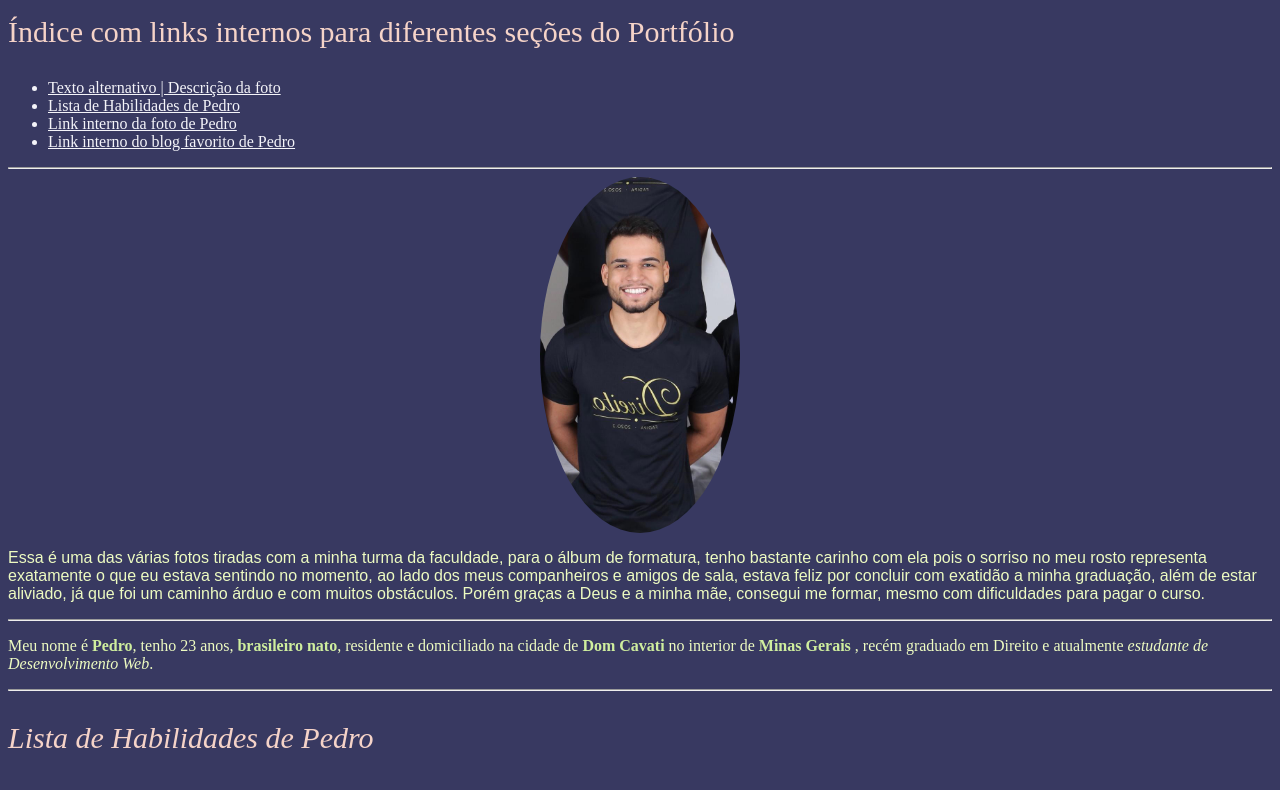
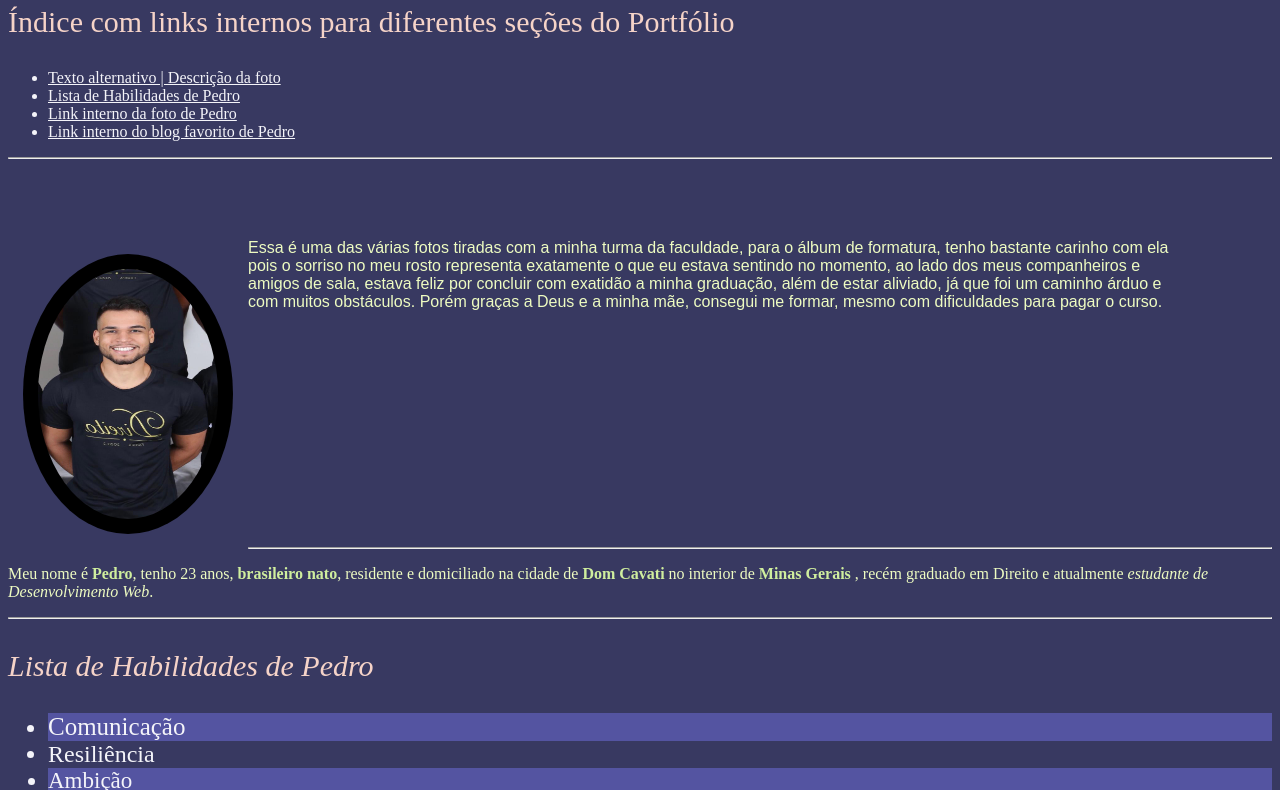
Before and after one commit to pedrodc1236/pedrodc1236.github.io, a plain HTML site: page index.html in a window 1280 px wide. Shown: the part 84-874 px from the top of the page. Drawn offline with Linux system fonts and the light colour scheme.

Commit message:
Portfolio css movendo

```diff
--- a/index.html
+++ b/index.html
@@ -1,26 +1,55 @@
 <!DOCTYPE html>
 <html lang="en">
   <head>
-    <meta charset="UTF-8">
+    <meta charset="UTF-8" />
     <title>Portfólio Web</title>
-    <link rel="stylesheet" href="style.css">
+    <link rel="stylesheet" href="style.css" />
   </head>
   <body>
     <h2 class="nome">Pedro Henrique Tavares Rocha</h2>
-    <p class="tamanho">Índice com links internos para diferentes seções do Portfólio</p>
+
+    <p class="tamanho">
+      Índice com links internos para diferentes seções do Portfólio
+    </p>
     <ul>
-        <li><a href="#texto">Texto alternativo | Descrição da foto</a> </li>
-        <li><a href="#lista">Lista de Habilidades de Pedro</a> </li>
-        <li><a href="#foto">Link interno da foto de Pedro</a> </li>
-        <li><a href="#blog">Link interno do blog favorito de Pedro</a> </li>
+      <li><a href="#texto">Texto alternativo | Descrição da foto</a></li>
+      <li><a href="#lista">Lista de Habilidades de Pedro</a></li>
+      <li><a href="#foto">Link interno da foto de Pedro</a></li>
+      <li><a href="#blog">Link interno do blog favorito de Pedro</a></li>
     </ul>
-    <hr>
-    <img id="fotoPedro" src="/Foto-Pedro.jpg" alt="Foto de Pedro sorrindo" width="200px">
-    <p id="texto">Essa é uma das várias fotos tiradas com a minha turma da faculdade, para o álbum de formatura, tenho bastante carinho com ela pois o sorriso no meu rosto representa exatamente o que eu estava sentindo no momento, ao lado dos meus companheiros e amigos de sala, estava feliz por concluir com exatidão a minha graduação, além de estar aliviado, já que foi um caminho árduo e com muitos obstáculos. Porém graças a Deus e a minha mãe, consegui me formar, mesmo com dificuldades para pagar o curso.  </p>
-    <hr>
-    <p id="outraCor">Meu nome é <strong>Pedro</strong>, tenho 23 anos, <strong>brasileiro nato</strong>, residente e domiciliado na cidade de <strong>Dom Cavati</strong> no interior de <strong>Minas Gerais</strong> , recém graduado em Direito e atualmente <em>estudante de Desenvolvimento Web</em>.</p>
-    <hr>
+    <hr />
+
+    <div class="image-container">
+        <img
+        id="fotoPedro"
+        src="/Foto-Pedro.jpg"
+        alt="Foto de Pedro sorrindo"
+        width="200px"
+        />
+        <div >
+            <p id="texto">
+            Essa é uma das várias fotos tiradas com a minha turma da faculdade, para o
+            álbum de formatura, tenho bastante carinho com ela pois o sorriso no meu
+            rosto representa exatamente o que eu estava sentindo no momento, ao lado
+            dos meus companheiros e amigos de sala, estava feliz por concluir com
+            exatidão a minha graduação, além de estar aliviado, já que foi um caminho
+            árduo e com muitos obstáculos. Porém graças a Deus e a minha mãe, consegui
+            me formar, mesmo com dificuldades para pagar o curso.
+        </p>
+        </div>
+    </div>
+
+    <hr />
+    <p id="outraCor">
+      Meu nome é <strong>Pedro</strong>, tenho 23 anos,
+      <strong>brasileiro nato</strong>, residente e domiciliado na cidade de
+      <strong>Dom Cavati</strong> no interior de <strong>Minas Gerais</strong> ,
+      recém graduado em Direito e atualmente
+      <em>estudante de Desenvolvimento Web</em>.
+    </p>
+    <hr />
     <p class="tamanho"><em>Lista de Habilidades de Pedro</em></p>
+    <div class="cores-pares">
         <ul id="lista">
         <li class="comunicação">Comunicação</li>
         <li class="resiliência">Resiliência</li>
@@ -28,18 +57,24 @@
         <li class="carisma">Carisma</li>
         <li class="aptidão">Aptidão</li>
         </ul>
+    </div>
     <p class="tamanho">Com foco em:</p>
     <ul>
       <li class="adaptabilidade">Adaptabilidade</li>
       <li class="integridade">Integridade</li>
     </ul>
-    <hr>
-    <p class="tamanho" id="foto">Link para interno da foto de Pedro: </p>
+    <hr />
+    <p class="tamanho" id="foto">Link para interno da foto de Pedro:</p>
     <a class="link" href="/Foto-Pedro.jpg">Foto de Pedro</a>
-    <br> <br>
-    <hr>
-    <p class="tamanho" id="blog">Esse é um <strong>blog</strong> que leio des dos meus 12 anos de idade, e que me divertido muito a cada página passada:<br><br>
-    <a  class="link" href="https://www.leninja.com.br/"target="_Blank">LeNinja Blog</a> </p>
-
+    <br />
+    <br />
+    <hr />
+    <p class="tamanho" id="blog">
+      Esse é um <strong>blog</strong> que leio des dos meus 12 anos de idade, e
+      que me divertido muito a cada página passada:<br /><br />
+      <a class="link" href="https://www.leninja.com.br/" target="_Blank"
+        >LeNinja Blog</a
+      >
+    </p>
   </body>
 </html>
--- a/style.css
+++ b/style.css
@@ -5,6 +5,10 @@ h2 {
 #texto {
     color: #edfbc1;
     font-family: Arial, Helvetica, sans-serif;
+    margin: 80px;
+    ;
+
+
 }
 
 body {
@@ -63,10 +67,23 @@ strong {
     font-size: 30px;
 }
 .nome {
-    font-size: 35px;
+    text-align: center;
 }
 #fotoPedro {
-    margin: 0 auto;
-    display: block;
+    padding: 15px;
     border-radius: 200%;
+    background-color: black;
+    float: left;
+    height: 250px;
+    width: 180px;
+    margin: 15px 15px 15px;
+    top: 100px;
 }
+
+.image-container {
+    height: 300px;
+}
+
+.cores-pares li:nth-last-child(odd) {
+    background-color: #5454a1;
+}
```
Lines whose indentation alone changed are shown as unchanged.
